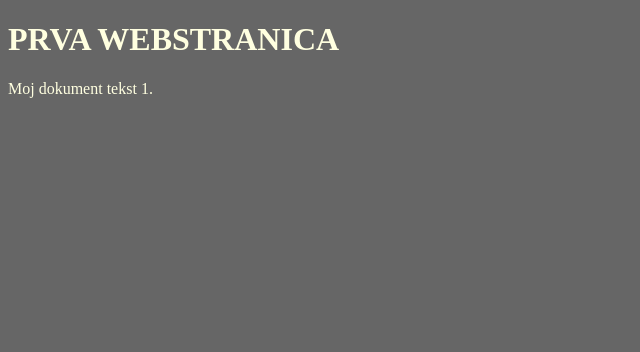
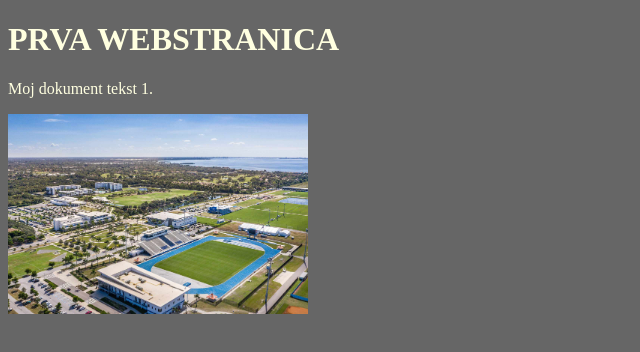
Before and after one commit to phidrho/edukacija, a plain HTML site: page index.html in a window 1280 px wide. Shown: the whole page, without its empty margins (0-640 px from the left). Drawn offline with Linux system fonts and the light colour scheme.

Commit message:
dodana slika

```diff
--- a/index.html
+++ b/index.html
@@ -10,7 +10,7 @@
 <body style="background-color: rgb(102, 102, 102); color: lightyellow;">
     <h1>PRVA WEBSTRANICA</h1>
     <p>Moj dokument tekst 1.</p>
-    <!-- <img src="./slike/slika.jpg" alt="stadion" style="width:300px" title="stadion"> -->
+    <img src="./slike/slika.jpg" alt="stadion" style="width:300px" title="stadion">
 </body>
 
 </html>
```
Also changed, not shown: slike/slika.jpg (added).
